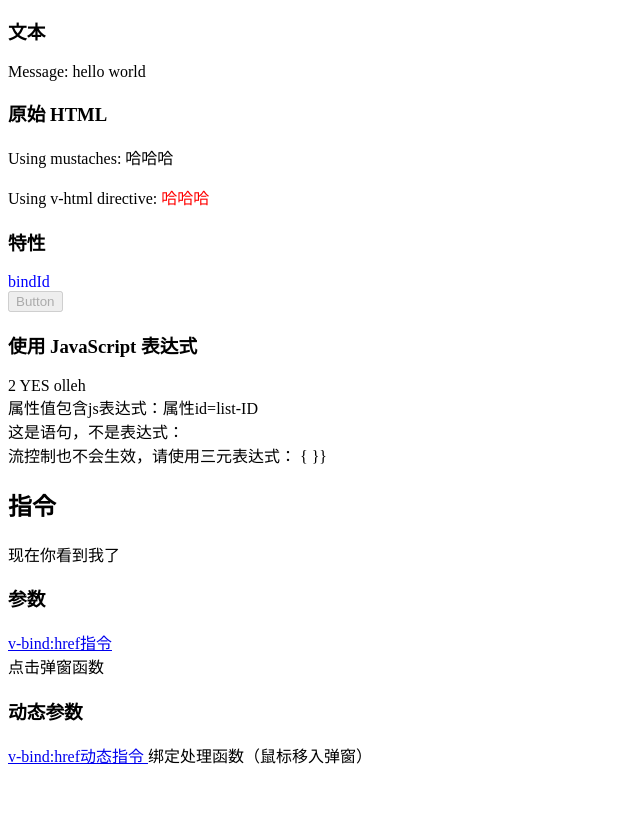
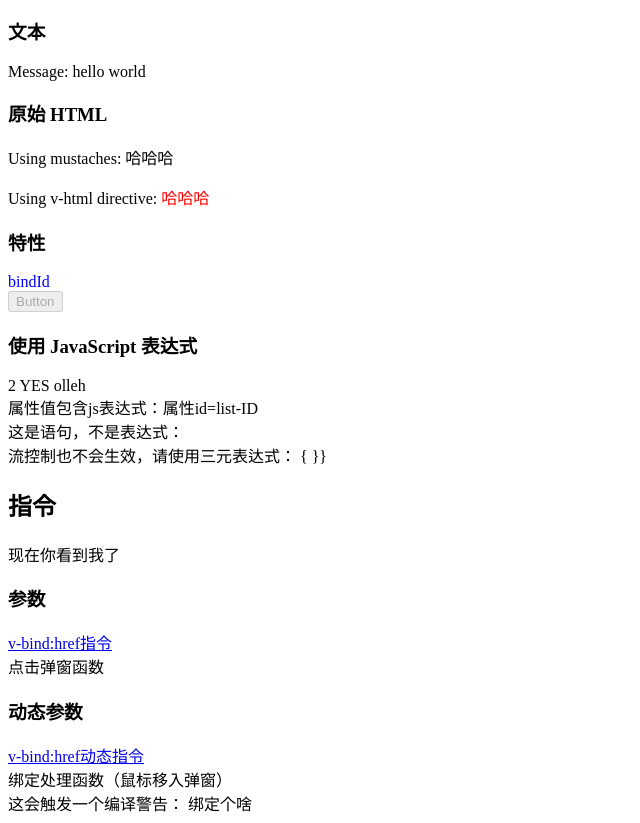
Before and after one commit to fe-bloggers/wheels-go, a website: page yzz-go/template/index.html in a window 1280 px wide. Shown: the part 127-950 px from the top of the page, without its empty margins (0-640 px from the left). Before the commit the page ends 902 px from the top, so only its background shows below. Drawn offline with Linux system fonts and the light colour scheme.

Commit message:
:sparkles: Add bind warning

```diff
--- a/yzz-go/template/index.html
+++ b/yzz-go/template/index.html
@@ -54,7 +54,12 @@
       <a v-on:click="alertMe">点击弹窗函数</a>
       <h3>动态参数</h3>
       <a v-bind:[attributename]="url" target="_blank"> v-bind:href动态指令 </a>
+      <br>
       <a v-on:[eventname]="alertMe"> 绑定处理函数（鼠标移入弹窗） </a>
+      <br>
+      这会触发一个编译警告：
+      <a v-bind:['id' + number]="dynamicId"> 绑定个啥 </a>
+      <br>
     </yzz>
   </body>
   <script src="./index.js"></script>
--- a/yzz-go/template/index.js
+++ b/yzz-go/template/index.js
@@ -173,7 +173,11 @@
         try {
           // 动态指令中可能包含js表达式
           value = eval(value)
-          element.setAttribute(name, value)
+          if (value) {
+            element.setAttribute(name, value)
+          } else {
+            console.warn(`Can\'t resolved ${element.attributes[i].name}`)
+          }
         } catch {
           console.log(eval(value))
         }
```
